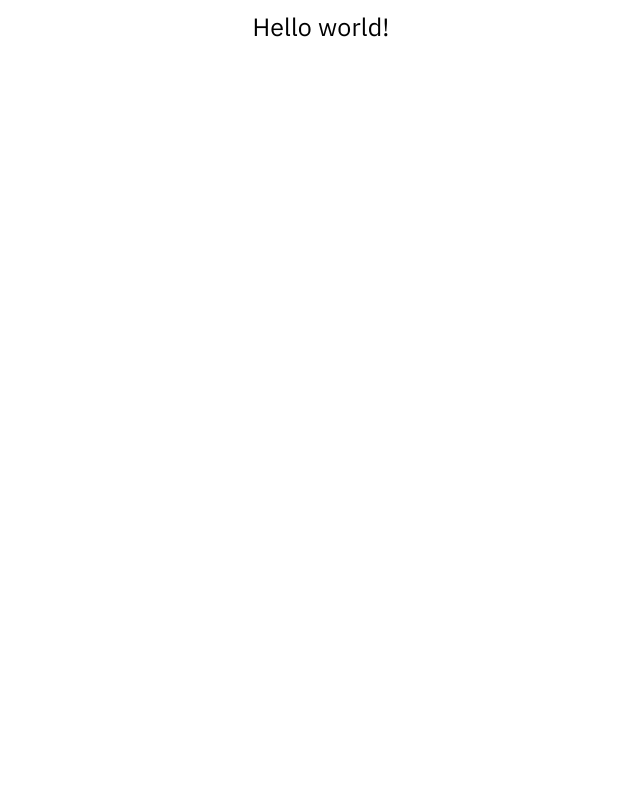
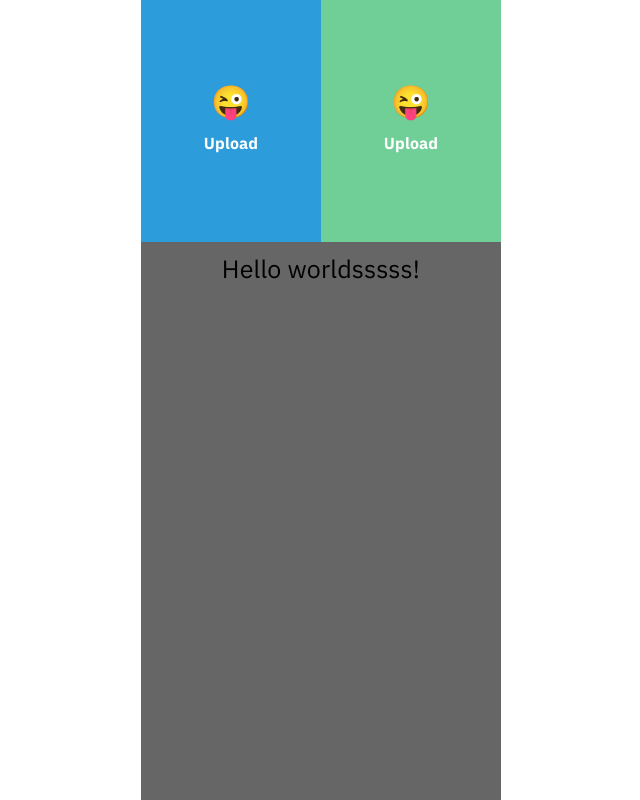
Before and after one commit to ainize-team1/face-similarity-gauge, a React app: page / in a window 1280 px wide. Shown: the whole page, without its empty margins (319-959 px from the left). Built offline with nearby package versions, Linux system fonts and the light colour scheme.

Commit message:
Update UI(Uploader)

```diff
--- a/public/style.css
+++ b/public/style.css
@@ -1,4 +1,5 @@
 @import url('https://fonts.googleapis.com/css?family=IBM+Plex+Sans&display=swap');
+@import url('https://fonts.googleapis.com/css2?family=IBM+Plex+Sans:ital,wght@0,400;0,600;0,700;1,700&display=swap');
 
 html, body {
     margin: 0;
--- a/src/components/page/AppPage.js
+++ b/src/components/page/AppPage.js
@@ -1,11 +1,28 @@
 import React from 'react';
 import styled from 'styled-components';
-import Spinner from '../ui/Spinner';
+import Uploader from '../ui/Uploader';
 
 const Wrapper = styled.div`
     display: flex;
     align-items: center;
     flex-direction: column;
+    height: 100%;
+    background: #666666;
+
+    @media (min-width: 1000px) {
+        width: 360px;
+    }
+
+    @media (max-width: 1000px) {
+        width: 100vw;
+    }
+`;
+
+const UploaderWrapper = styled.div`
+    display: flex;
+    width: 100%;
+    flex-direction: row;
+    background: #F2F2F2;
 `;
 
 const HelloText = styled.text`
@@ -18,20 +35,28 @@ const HelloText = styled.text`
     letter-spacing: 0.15px;
 `;
 
-
 class AppPage extends React.Component {
     constructor() {
         super();
 
         this.state = {
+            images: [null, null],
         };
     }
 
     render() {
         return (
             <Wrapper>
+                <UploaderWrapper>
+                    <Uploader background='#2D9CDB' emoji='😜‍'
+                              image={this.state.images[0]}/>
+                    <Uploader background='#6FCF97' emoji='😜‍'
+                              image={this.state.images[1]}/>
+                </UploaderWrapper>
+
+
                 <HelloText>
-                    {"Hello world!"}
+                    {'Hello worldsssss!'}
                 </HelloText>
             </Wrapper>
         );
--- /dev/null
+++ b/src/components/ui/Uploader.js
@@ -0,0 +1,50 @@
+import React from 'react';
+import styled from 'styled-components';
+
+const Wrapper = styled.div`
+    width: 50%;
+    height: 242px;
+    background: ${props => props.background || '#FFFFFF'};
+`;
+
+const Emoji = styled.div`
+    margin-top: 80px;
+    text-align: center;
+    font-size: 32px;
+`;
+
+const Description = styled.div`
+    margin-top: 11px;
+    font-family: IBM Plex Sans;
+    font-style: normal;
+    font-weight: bold;
+    font-size: 16px;
+    line-height: 21px;
+    text-align: center;
+    letter-spacing: 0.15px;
+    color: #FFFFFF;
+`;
+
+class Uploader extends React.Component {
+    constructor(props) {
+        super(props);
+
+        this.state = {};
+    }
+
+    render() {
+        return (
+            <Wrapper background={this.props.background}>
+                <Emoji>
+                    {this.props.emoji}
+                </Emoji>
+                <Description>
+                    Upload
+                </Description>
+            </Wrapper>
+        );
+    }
+
+}
+
+export default Uploader;
```
